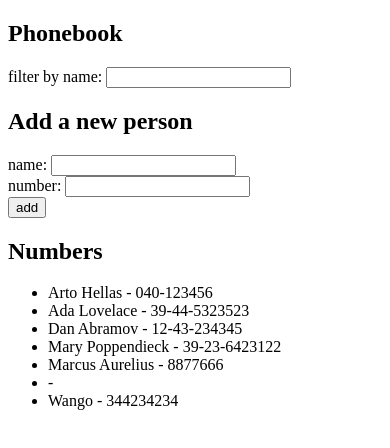
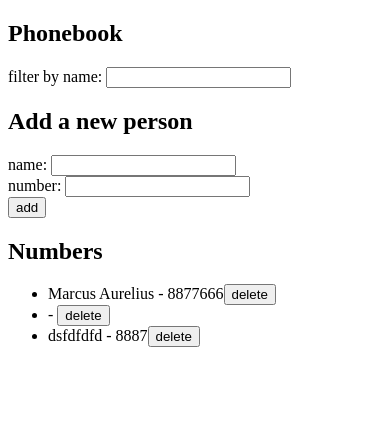
Before and after one commit to druoc/phonebook, a React (Vite) app: page / in a window 390 px wide. Shown: the top 448 px of the page. Built offline with nearby package versions, Linux system fonts and the light colour scheme; data requests are answered from the project's data file.

Commit message:
Adds ability to delete people from phonebook, fixed filter component issues

```diff
--- a/db.json
+++ b/db.json
@@ -1,25 +1,5 @@
 {
   "persons": [
-    {
-      "name": "Arto Hellas",
-      "number": "040-123456",
-      "id": 1
-    },
-    {
-      "name": "Ada Lovelace",
-      "number": "39-44-5323523",
-      "id": 2
-    },
-    {
-      "name": "Dan Abramov",
-      "number": "12-43-234345",
-      "id": 3
-    },
-    {
-      "name": "Mary Poppendieck",
-      "number": "39-23-6423122",
-      "id": 4
-    },
     {
       "id": 5,
       "name": "Marcus Aurelius",
@@ -29,9 +9,9 @@
       "id": 6
     },
     {
-      "id": 7,
-      "name": "Wango",
-      "number": "344234234"
+      "id": 8,
+      "name": "dsfdfdfd",
+      "number": "8887"
     }
   ]
 }
--- a/src/App.jsx
+++ b/src/App.jsx
@@ -17,12 +17,14 @@ const App = () => {
     methods.getAll().then((res) => {
       setPersons(res.data);
     });
-  });
+  }, []);
 
   const namesToShow = showAllNames
     ? persons
-    : persons.filter((person) =>
-        person.name.toLowerCase().includes(search.toLowerCase())
+    : persons.filter(
+        (person) =>
+          person.name &&
+          person.name.toLowerCase().includes(search.toLowerCase())
       );
 
   const handleInputChange = (event) => {
@@ -34,8 +36,9 @@ const App = () => {
   };
 
   const handleSearch = (event) => {
-    setNewSearch(event.target.value);
-    setShowAllNames(false);
+    const newSearchValue = event.target.value;
+    setNewSearch(newSearchValue);
+    setShowAllNames(newSearchValue === "");
   };
 
   const handlePersonSubmit = (event) => {
@@ -60,6 +63,12 @@ const App = () => {
     }
   };
 
+  const handlePersonDelete = (id) => {
+    methods.deletePost(id).then((res) => {
+      setPersons(persons.filter((person) => person.id !== id));
+    });
+  };
+
   return (
     <div>
       <h2>Phonebook</h2>
@@ -72,7 +81,10 @@ const App = () => {
         handlePersonSubmit={handlePersonSubmit}
       />
       <h2>Numbers</h2>
-      <Numbers namesToShow={namesToShow} />
+      <Numbers
+        namesToShow={namesToShow}
+        handlePersonDelete={handlePersonDelete}
+      />
     </div>
   );
 };
--- a/src/components/Numbers.jsx
+++ b/src/components/Numbers.jsx
@@ -1,10 +1,12 @@
 /* eslint-disable react/prop-types */
-const Numbers = ({ namesToShow }) => {
+
+const Numbers = ({ namesToShow, handlePersonDelete }) => {
   return (
     <ul>
       {namesToShow.map((person) => (
         <li key={person.id}>
           {person.name} - {person.number}
+          <button onClick={() => handlePersonDelete(person.id)}>delete</button>
         </li>
       ))}
     </ul>
--- a/utilities/methods.js
+++ b/utilities/methods.js
@@ -13,4 +13,8 @@ const updatePost = (id, newObject) => {
   return axios.put(`${baseUrl}/${id}`, newObject);
 };
 
-export default { getAll, newPost, updatePost };
+const deletePost = (id) => {
+  return axios.delete(`${baseUrl}/${id}`);
+};
+
+export default { getAll, newPost, updatePost, deletePost };
```
